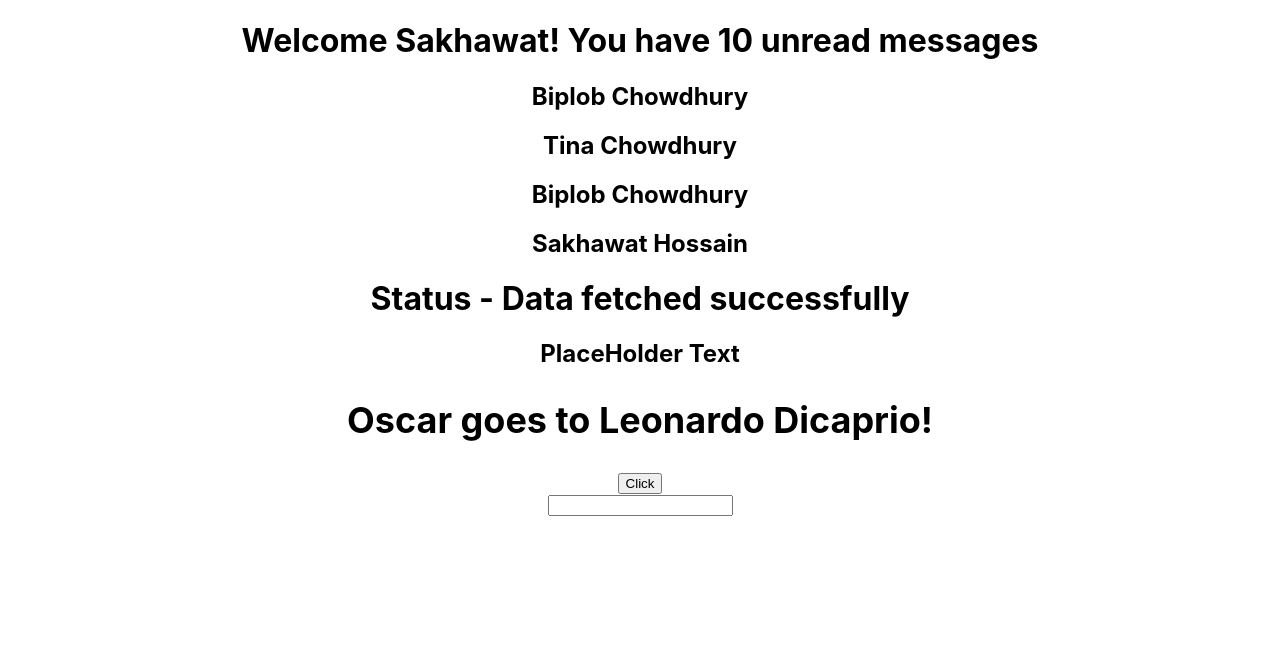
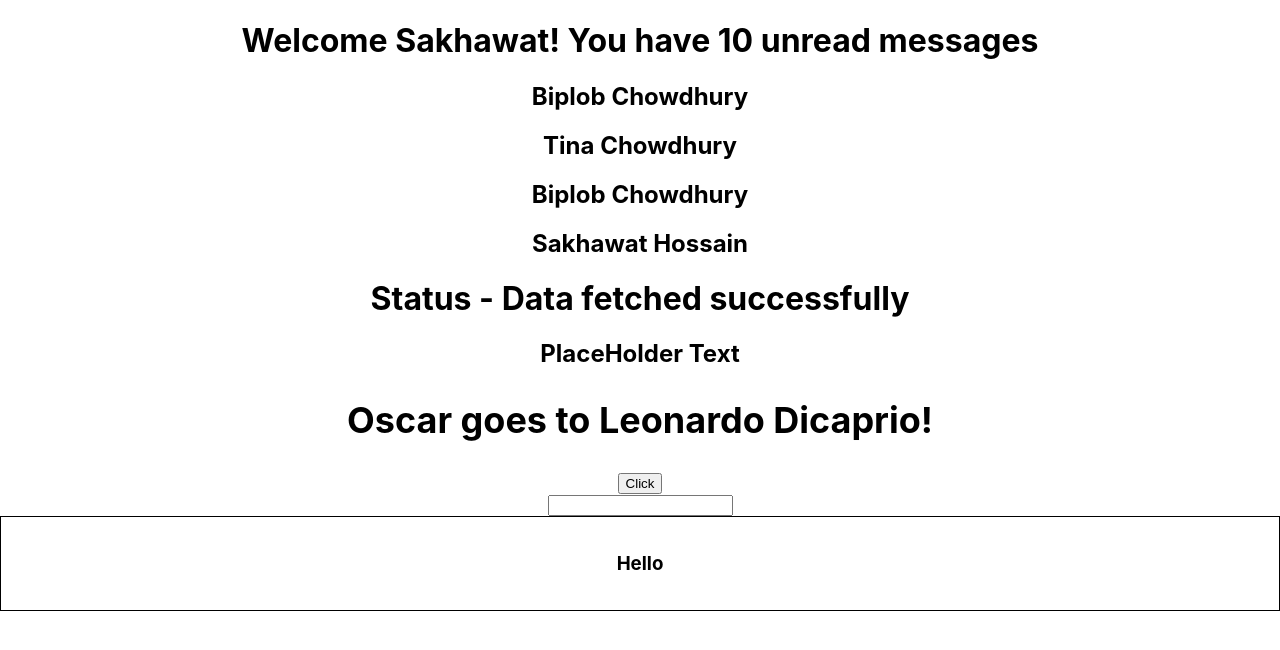
Before and after one commit to sakhawat777/react-typescript-demo, a React (Create React App) app: page / in a window 1280 px wide. Shown: the top 650 px of the page. Built offline with nearby package versions, Linux system fonts and the light colour scheme.

Commit message:
Style Props Done

```diff
--- a/src/App.tsx
+++ b/src/App.tsx
@@ -1,6 +1,7 @@
 import React from 'react';
 import './App.css';
 import Button from './components/Button';
+import Container from './components/Container';
 import Greet from './components/Greet';
 import Heading from './components/Heading';
 import Input from './components/Input';
@@ -44,6 +45,7 @@
        console.log("Button Clicked!", event, id);
      }}/>
      <Input value='' handleChange={(event) => console.log(event)}/>
+     <Container styles={{border: '1px solid black', padding: "1rem"}}/>
     </div>
   );
 }
--- /dev/null
+++ b/src/components/Container.tsx
@@ -0,0 +1,14 @@
+import React from 'react';
+type ContainerProps = {
+    styles: React.CSSProperties
+}
+const Container = (props: ContainerProps) => {
+    return (
+        // Style Props
+        <div style={props.styles}>
+            <h3>Hello</h3>
+        </div>
+    );
+};
+
+export default Container;
```
